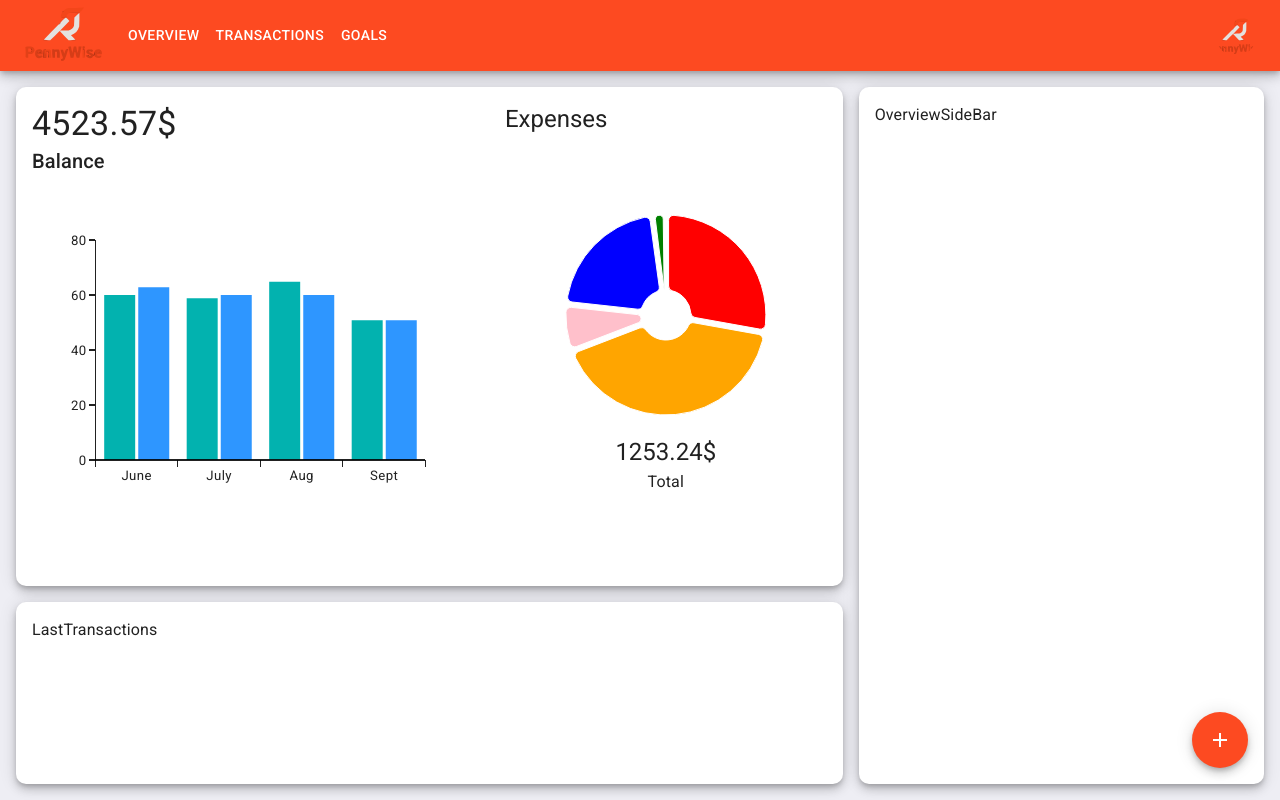
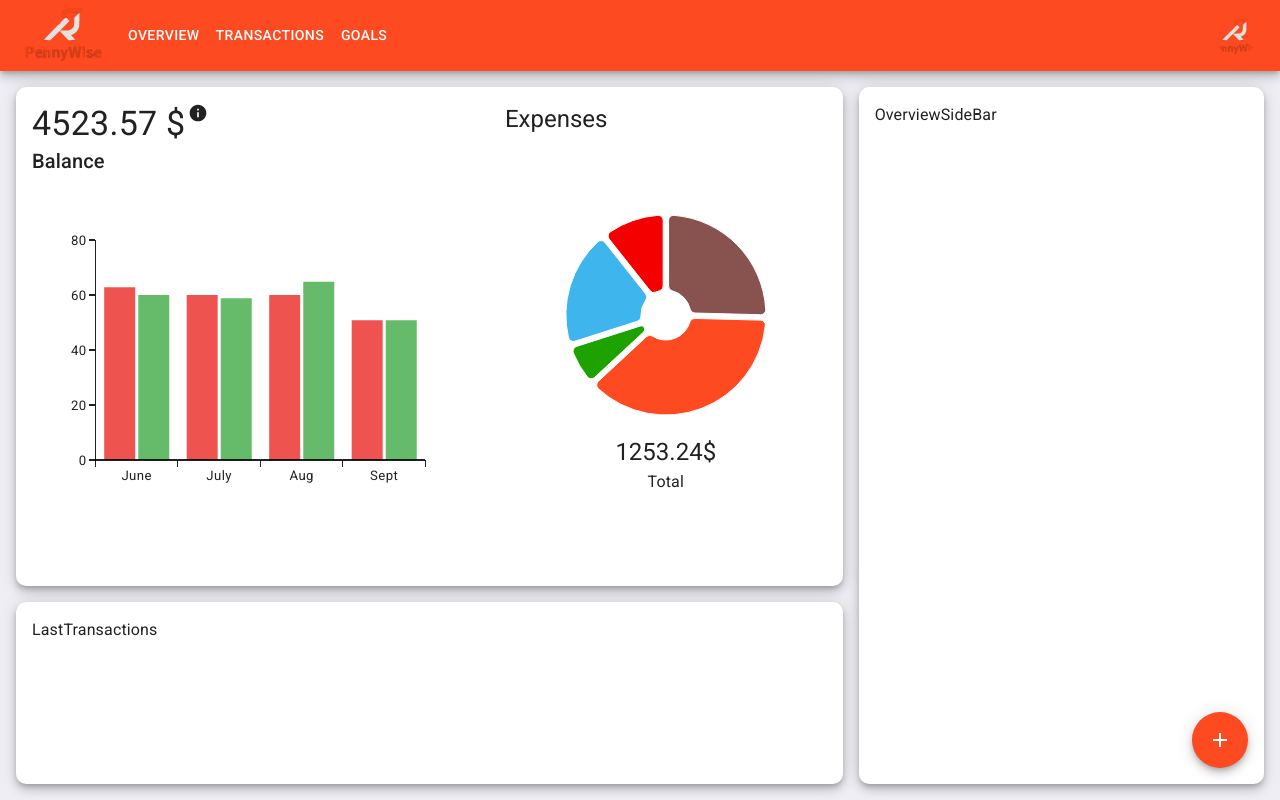
Before and after one commit to kacperborowieckb/PennyWise, a React (Vite) app in the folder client/: page / in a window 1280 px wide. Built offline with nearby package versions, Linux system fonts and the light colour scheme.

Commit message:
added colors and enum for categories name

```diff
--- a/client/src/components/budget/Budget.tsx
+++ b/client/src/components/budget/Budget.tsx
@@ -1,6 +1,7 @@
-import { Box, Grid, Paper, Stack, Typography } from '@mui/material';
+import { Box, Grid, Paper, Stack, Tooltip, Typography } from '@mui/material';
 import ExpensesChart from '../expenses-chart/ExpensesChart';
 import MonthlyRatioChart from '../monthly-ratio-chart/MonthlyRatioChart';
+import { Info } from '@mui/icons-material';
 
 const Budget = () => {
   return (
@@ -8,8 +9,15 @@ const Budget = () => {
       <Grid container spacing={2} height={'100%'}>
         <Grid item xs={12} md={7} container>
           <Grid item xs={12}>
-            <Typography component={'h1'} variant="h4">
-              4523.57$
+            <Typography component={'h1'} variant="h4" sx={{ position: 'relative' }}>
+              4523.57 $
+              <Tooltip
+                title="You can change currency in settings"
+                sx={{ position: 'absolute', ml: '3px' }}
+                enterTouchDelay={0}
+              >
+                <Info fontSize="small" />
+              </Tooltip>
             </Typography>
             <Typography component={'p'} variant="h6">
               Balance
--- a/client/src/components/expenses-chart/ExpensesChart.tsx
+++ b/client/src/components/expenses-chart/ExpensesChart.tsx
@@ -1,6 +1,7 @@
 import { Box } from '@mui/material';
 import { PieChart } from '@mui/x-charts';
 import { categoriesTotalExpenses } from '../../helpers/mockCategories';
+import { categoriesProperties } from '../../helpers/categoriesProperties';
 
 const ExpensesChart = () => {
   return (
@@ -8,7 +9,6 @@ const ExpensesChart = () => {
       <PieChart
         width={210}
         height={210}
-        colors={['red', 'orange', 'pink', 'blue', 'green']}
         legend={{ hidden: true }}
         series={[
           {
@@ -16,6 +16,7 @@ const ExpensesChart = () => {
               ...categoriesTotalExpenses.map((category) => ({
                 label: category.categoryName,
                 value: category.totalExpenses,
+                color: categoriesProperties[category.categoryName].color,
               })),
             ],
             innerRadius: 25,
--- a/client/src/components/monthly-ratio-chart/MonthlyRatioChart.tsx
+++ b/client/src/components/monthly-ratio-chart/MonthlyRatioChart.tsx
@@ -1,5 +1,6 @@
 import { Box, useMediaQuery } from '@mui/material';
 import { BarChart } from '@mui/x-charts';
+import { green, red } from '@mui/material/colors';
 
 const dataset = [
   {
@@ -36,8 +37,13 @@ const MonthlyRatioChart = () => {
         xAxis={[{ scaleType: 'band', dataKey: 'month' }]}
         dataset={dataset}
         series={[
-          { dataKey: 'income', label: 'Income', valueFormatter },
-          { dataKey: 'expenses', label: 'Expenses', valueFormatter },
+          { dataKey: 'expenses', label: 'Expenses', valueFormatter, color: red[400] },
+          {
+            dataKey: 'income',
+            label: 'Income',
+            valueFormatter,
+            color: green[400],
+          },
         ]}
         width={400}
         height={300}
--- /dev/null
+++ b/client/src/helpers/categories.ts
@@ -0,0 +1,7 @@
+export enum Categories {
+  bills = 'Bills',
+  personal = 'Personal',
+  groceries = 'Groceries',
+  travel = 'Travel',
+  health = 'Health',
+}
--- /dev/null
+++ b/client/src/helpers/categoriesProperties.tsx
@@ -0,0 +1,16 @@
+import {
+  Receipt,
+  EmojiPeople,
+  LocalGroceryStore,
+  Flight,
+  LocalHospital,
+} from '@mui/icons-material';
+import { Categories } from './categories';
+
+export const categoriesProperties = {
+  [Categories.bills]: { color: '#88524e', icon: <Receipt /> },
+  [Categories.personal]: { color: '#FD4A21', icon: <EmojiPeople /> },
+  [Categories.groceries]: { color: '#1DA200', icon: <LocalGroceryStore /> },
+  [Categories.travel]: { color: '#3EB6ED', icon: <Flight /> },
+  [Categories.health]: { color: '#f40000', icon: <LocalHospital /> },
+};
--- a/client/src/helpers/mockCategories.ts
+++ b/client/src/helpers/mockCategories.ts
@@ -1,7 +1,9 @@
+import { Categories } from './categories';
+
 export const categoriesTotalExpenses = [
-  { categoryName: 'Bills', totalExpenses: 200 },
-  { categoryName: 'Personal', totalExpenses: 300 },
-  { categoryName: 'Groceries', totalExpenses: 50 },
-  { categoryName: 'Travel', totalExpenses: 150 },
-  { categoryName: 'Health', totalExpenses: 10 },
+  { categoryName: Categories.bills, totalExpenses: 200 },
+  { categoryName: Categories.personal, totalExpenses: 300 },
+  { categoryName: Categories.groceries, totalExpenses: 50 },
+  { categoryName: Categories.travel, totalExpenses: 150 },
+  { categoryName: Categories.health, totalExpenses: 80 },
 ];
```
